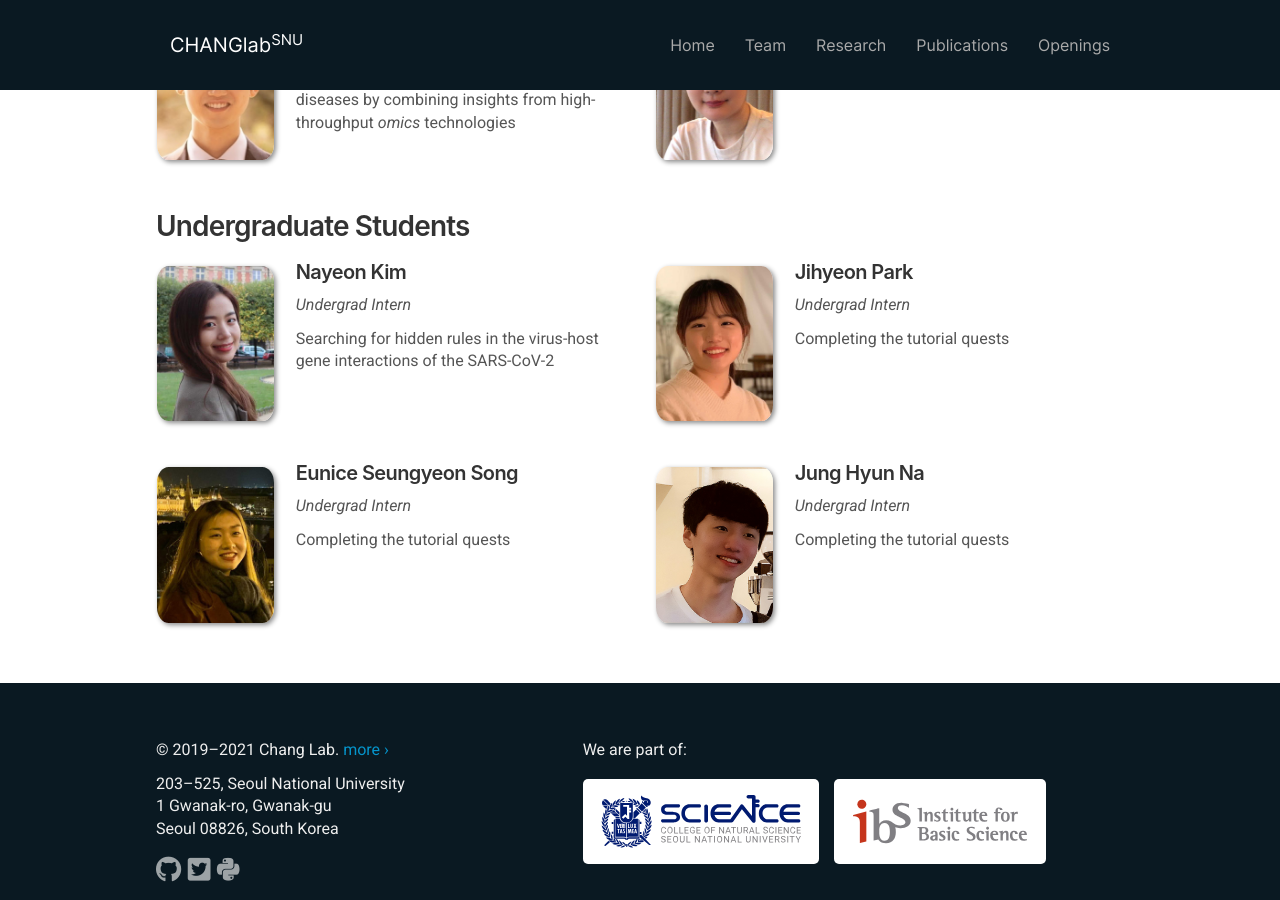
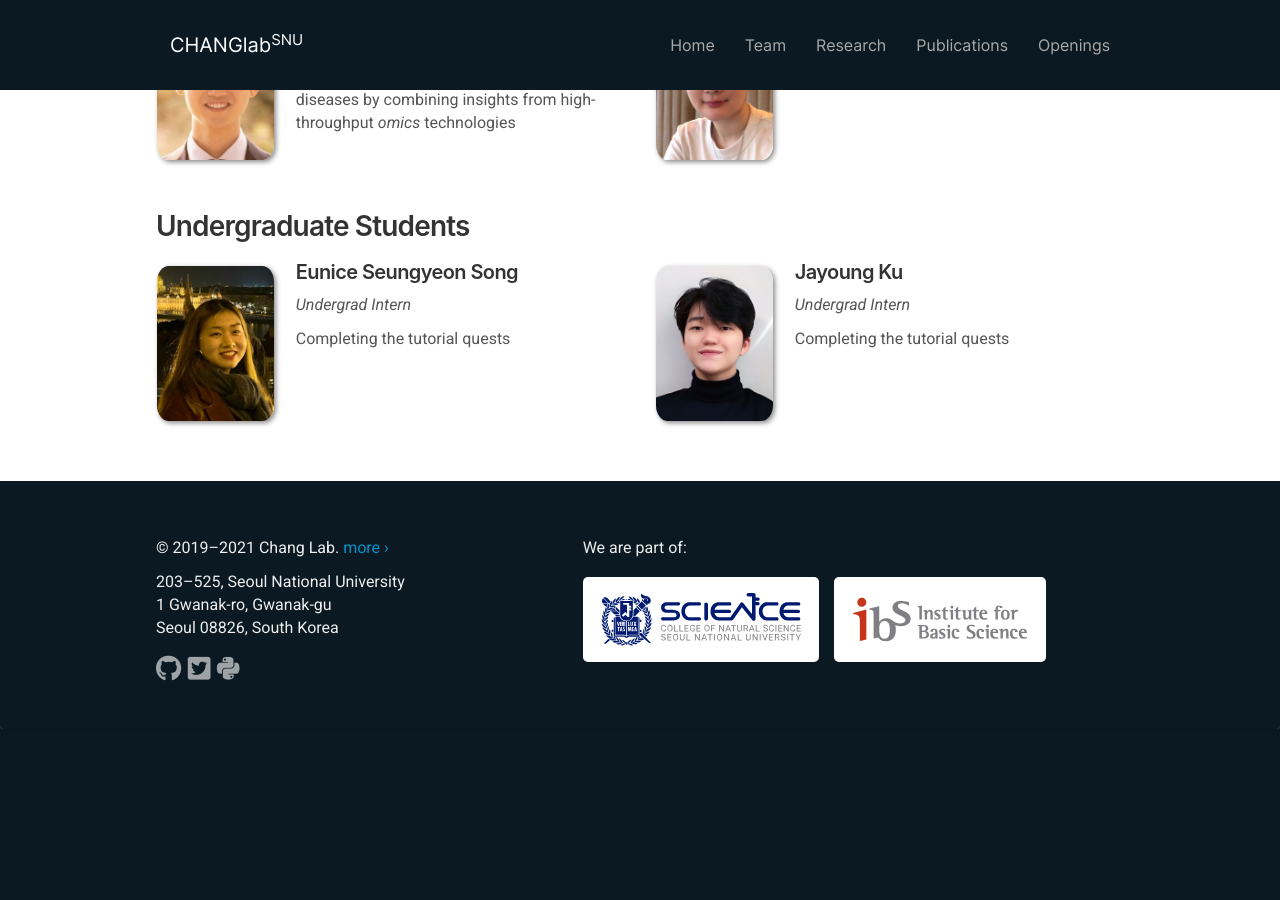
Before and after one commit to ChangLabSNU/ChangLabSNU.github.io, a Jekyll site: the page built from _pages/team.md, in a window 1280 px wide and 900 px high, scrolled down 1128 px. Built offline with Jekyll 4.4.1, drawn with Linux system fonts in a browser that asks for light colours; nearby versions of some CDN libraries; some web fonts are replaced; after the commit the page ends 1857 px from its top, so only the background shows below that.

Commit message:
Update the list of interns as of today.

```diff
--- a/_data/visitors.yml
+++ b/_data/visitors.yml
@@ -1,19 +1,9 @@
-- name: Nayeon Kim
-  photo: nykim-thumb.jpg
-  info: Undergrad Intern
-  intro: "Searching for hidden rules in the virus-host gene interactions of the SARS-CoV-2"
-
-- name: Jihyeon Park
-  photo: jhpark-thumb.jpg
-  info: Undergrad Intern
-  intro: "Completing the tutorial quests"
-
 - name: Eunice Seungyeon Song
   photo: essong-thumb.jpg
   info: Undergrad Intern
   intro: "Completing the tutorial quests"
 
-- name: Jung Hyun Na
-  photo: jhna-thumb.jpg
+- name: Jayoung Ku
+  photo: jyku-thumb.jpg
   info: Undergrad Intern
   intro: "Completing the tutorial quests"
```
Also changed, not shown: images/members/jyku-thumb.jpg (added).
